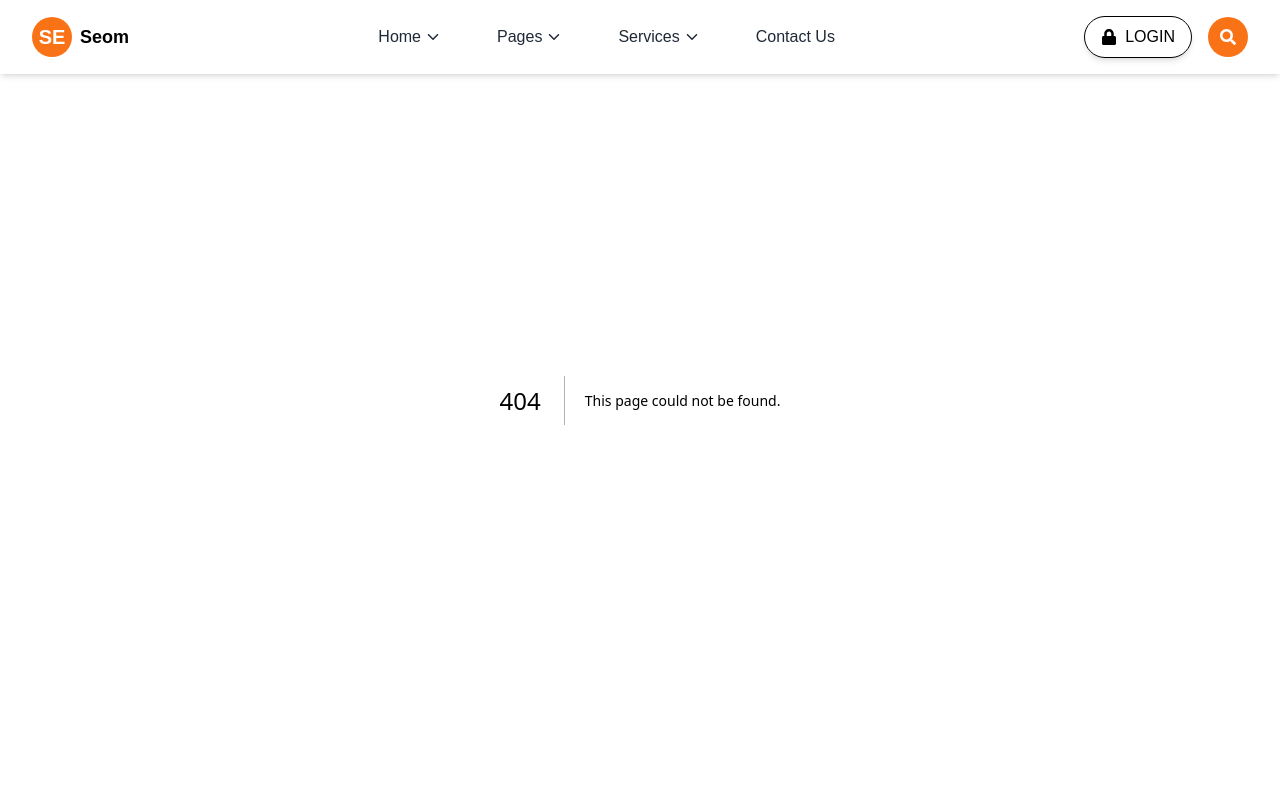
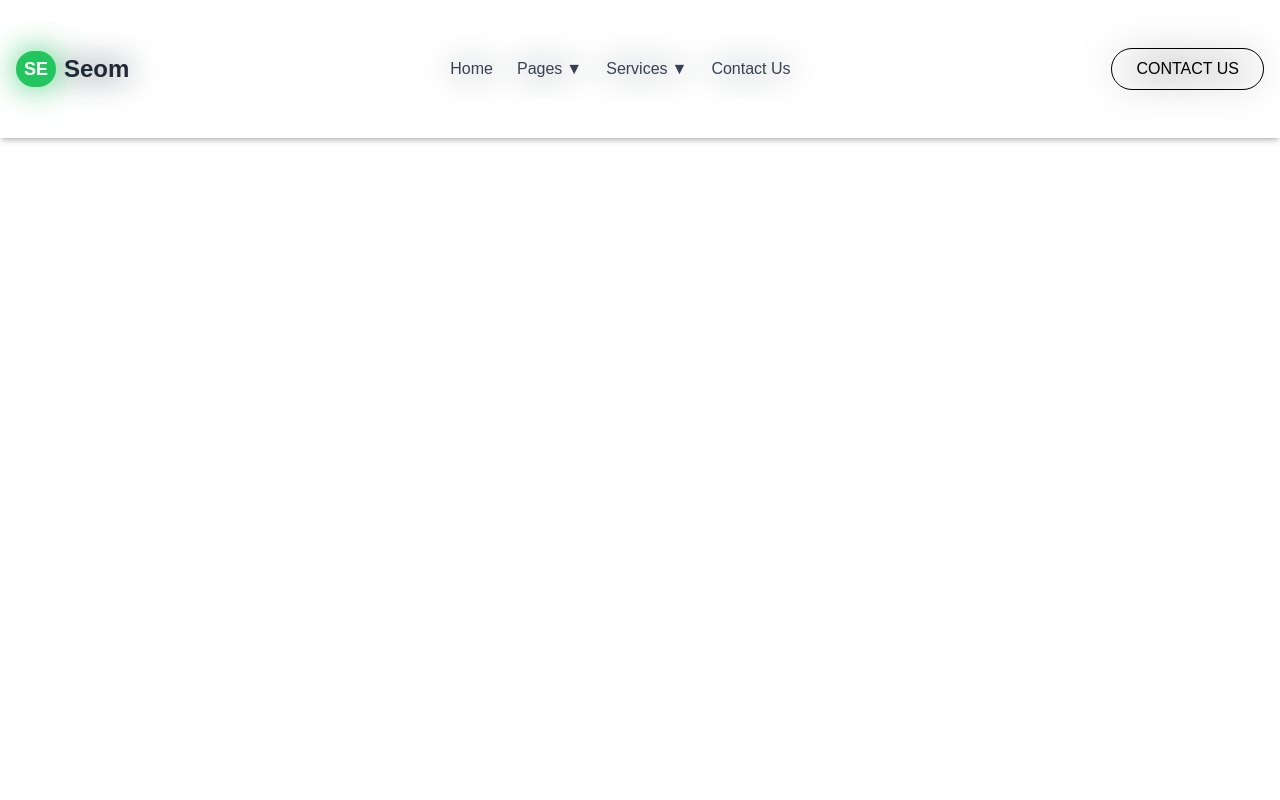
Before and after one commit to xnafi/corporate-2.0, a Next.js app: page /home2 in a window 1280 px wide. Before the commit this address had no page. Shown: the top 800 px of the page. Built offline with nearby package versions, Linux system fonts and the light colour scheme.

Commit message:
Navbar 2 created for home 2

```diff
--- /dev/null
+++ b/src/app/home2/page.tsx
@@ -0,0 +1,9 @@
+import Navbar2 from "@/components/view/Navbar2";
+
+export default function Home2() {
+    return (
+      <div className="min-h-screen flex justify-center items-center">
+        <Navbar2 />
+      </div>
+    );
+  }
--- a/src/app/layout.tsx
+++ b/src/app/layout.tsx
@@ -1,8 +1,9 @@
 import type { Metadata } from "next";
 import { Geist, Geist_Mono } from "next/font/google";
 import "./globals.css";
-import Navbar from "@/components/shared/Navbar";
+// import NavbarWrapper from "@/components/shared/NavbarWrapper"; // New Client Component
 import Footer from "@/components/shared/Footer";
+import NavbarWrapper from "@/components/shared/NavbarWrapper";
 
 const geistSans = Geist({
   variable: "--font-geist-sans",
@@ -14,6 +15,7 @@ const geistMono = Geist_Mono({
   subsets: ["latin"],
 });
 
+// ✅ Metadata should only be in a server component
 export const metadata: Metadata = {
   title: "Create Next App",
   description: "Generated by create next app",
@@ -26,11 +28,14 @@ export default function RootLayout({
 }>) {
   return (
     <html lang="en">
-      <body
-        className={`${geistSans.variable} ${geistMono.variable} antialiased`}
-      >
-        <Navbar />
+      <body className={`${geistSans.variable} ${geistMono.variable} antialiased`}>
+        {/* ✅ Navbar Logic Moved to Client Component */}
+        <NavbarWrapper />
+
+        {/* Main Content */}
         {children}
+
+        {/* ✅ Footer is removed if `NavbarWrapper` decides */}
         <Footer />
       </body>
     </html>
--- a/src/components/shared/Navbar.tsx
+++ b/src/components/shared/Navbar.tsx
@@ -2,6 +2,7 @@
 import { useState, useEffect } from "react";
 import { FaSearch, FaLock, FaBars, FaTimes } from "react-icons/fa";
 import { IoIosArrowDown } from "react-icons/io";
+import Link from "next/link";
 
 const Navbar = () => {
   const [isHomeOpen, setIsHomeOpen] = useState(false);
@@ -55,8 +56,12 @@ const Navbar = () => {
   <IoIosArrowDown />
   {isHomeOpen && (
     <ul className="absolute left-0 top-10 bg-white shadow-lg py-2 w-40 md:w-32 border border-gray-200">
-                <li className="px-4 py-2 hover:bg-gray-100">Home 1</li>
-                <li className="px-4 py-2 hover:bg-gray-100">Home 2</li>
+      <li className="px-4 py-2 hover:bg-gray-100">
+        <Link href="/">Home 1</Link>
+      </li>
+      <li className="px-4 py-2 hover:bg-gray-100">
+        <Link href="/home2">Home 2</Link> {/* Clickable Home 2 */}
+      </li>
     </ul>
   )}
 </li>
--- /dev/null
+++ b/src/components/shared/NavbarWrapper.tsx
@@ -0,0 +1,16 @@
+"use client";
+
+import { usePathname } from "next/navigation";
+import Navbar from "@/components/shared/Navbar";
+import Navbar2 from "@/components/view/Navbar2";
+
+export default function NavbarWrapper() {
+  const pathname = usePathname();
+
+  return (
+    <>
+      {/* Show Navbar2 only for /home2, otherwise show Navbar */}
+      {pathname === "/home2" ? <Navbar2 /> : <Navbar />}
+    </>
+  );
+}
--- /dev/null
+++ b/src/components/view/Navbar2.tsx
@@ -0,0 +1,111 @@
+"use client";
+
+import { useState } from "react";
+import { FaBars, FaTimes } from "react-icons/fa";
+import Link from "next/link";
+
+const Navbar2 = () => {
+  const [navOpen, setNavOpen] = useState(false);
+  const [dropdownOpen, setDropdownOpen] = useState("");
+
+  return (
+    <nav className="fixed top-0 left-0 w-full bg-transparent backdrop-blur-lg shadow-md z-50">
+      <div className="container mx-auto flex justify-between items-center p-4">
+        {/* Logo */}
+        <Link href="/" className="text-2xl font-bold flex items-center">
+          <span className="bg-green-500 text-white px-2 py-1 rounded-full text-lg">SE</span>
+          <span className="ml-2 text-gray-800">Seom</span>
+        </Link>
+
+        {/* Desktop Menu */}
+        <ul className="hidden md:flex gap-6 text-gray-700">
+          <li>
+            <Link href="/" className="hover:text-black transition">Home</Link>
+          </li>
+
+          {/* Dropdown: Pages */}
+          <li
+            className="relative cursor-pointer"
+            onMouseEnter={() => setDropdownOpen("pages")}
+            onMouseLeave={() => setDropdownOpen("")}
+          >
+            <span className="hover:text-black transition flex items-center">
+              Pages <span className="ml-1">▼</span>
+            </span>
+            {dropdownOpen === "pages" && (
+              <ul className="absolute left-0 top-full mt-2 bg-white shadow-lg rounded-md p-2 w-40">
+                <li>
+                  <Link href="/about" className="block px-4 py-2 hover:bg-gray-100">About Us</Link>
+                </li>
+                <li>
+                  <Link href="/team" className="block px-4 py-2 hover:bg-gray-100">Our Team</Link>
+                </li>
+              </ul>
+            )}
+          </li>
+
+          {/* Dropdown: Services */}
+          <li
+            className="relative cursor-pointer"
+            onMouseEnter={() => setDropdownOpen("services")}
+            onMouseLeave={() => setDropdownOpen("")}
+          >
+            <span className="hover:text-black transition flex items-center">
+              Services <span className="ml-1">▼</span>
+            </span>
+            {dropdownOpen === "services" && (
+              <ul className="absolute left-0 top-full mt-2 bg-white shadow-lg rounded-md p-2 w-40">
+                <li>
+                  <Link href="/seo" className="block px-4 py-2 hover:bg-gray-100">SEO Optimization</Link>
+                </li>
+                <li>
+                  <Link href="/marketing" className="block px-4 py-2 hover:bg-gray-100">Digital Marketing</Link>
+                </li>
+              </ul>
+            )}
+          </li>
+
+          <li>
+            <Link href="/contact" className="hover:text-black transition">Contact Us</Link>
+          </li>
+        </ul>
+
+        {/* Contact Button */}
+        <Link href="/contact" className="hidden md:block px-6 py-2 border border-black rounded-full text-black hover:bg-black hover:text-white transition">
+          CONTACT US
+        </Link>
+
+        {/* Mobile Menu Button */}
+        <button className="md:hidden text-2xl" onClick={() => setNavOpen(!navOpen)}>
+          {navOpen ? <FaTimes /> : <FaBars />}
+        </button>
+      </div>
+
+      {/* Mobile Menu */}
+      {navOpen && (
+        <ul className="md:hidden bg-white shadow-md absolute top-16 left-0 w-full p-4 space-y-4">
+          <li>
+            <Link href="/" className="block text-gray-700">Home</Link>
+          </li>
+          <li>
+            <Link href="/about" className="block text-gray-700">About Us</Link>
+          </li>
+          <li>
+            <Link href="/team" className="block text-gray-700">Our Team</Link>
+          </li>
+          <li>
+            <Link href="/seo" className="block text-gray-700">SEO Optimization</Link>
+          </li>
+          <li>
+            <Link href="/marketing" className="block text-gray-700">Digital Marketing</Link>
+          </li>
+          <li>
+            <Link href="/contact" className="block text-gray-700">Contact Us</Link>
+          </li>
+        </ul>
+      )}
+    </nav>
+  );
+};
+
+export default Navbar2;
```
Lines whose indentation alone changed are shown as unchanged.
